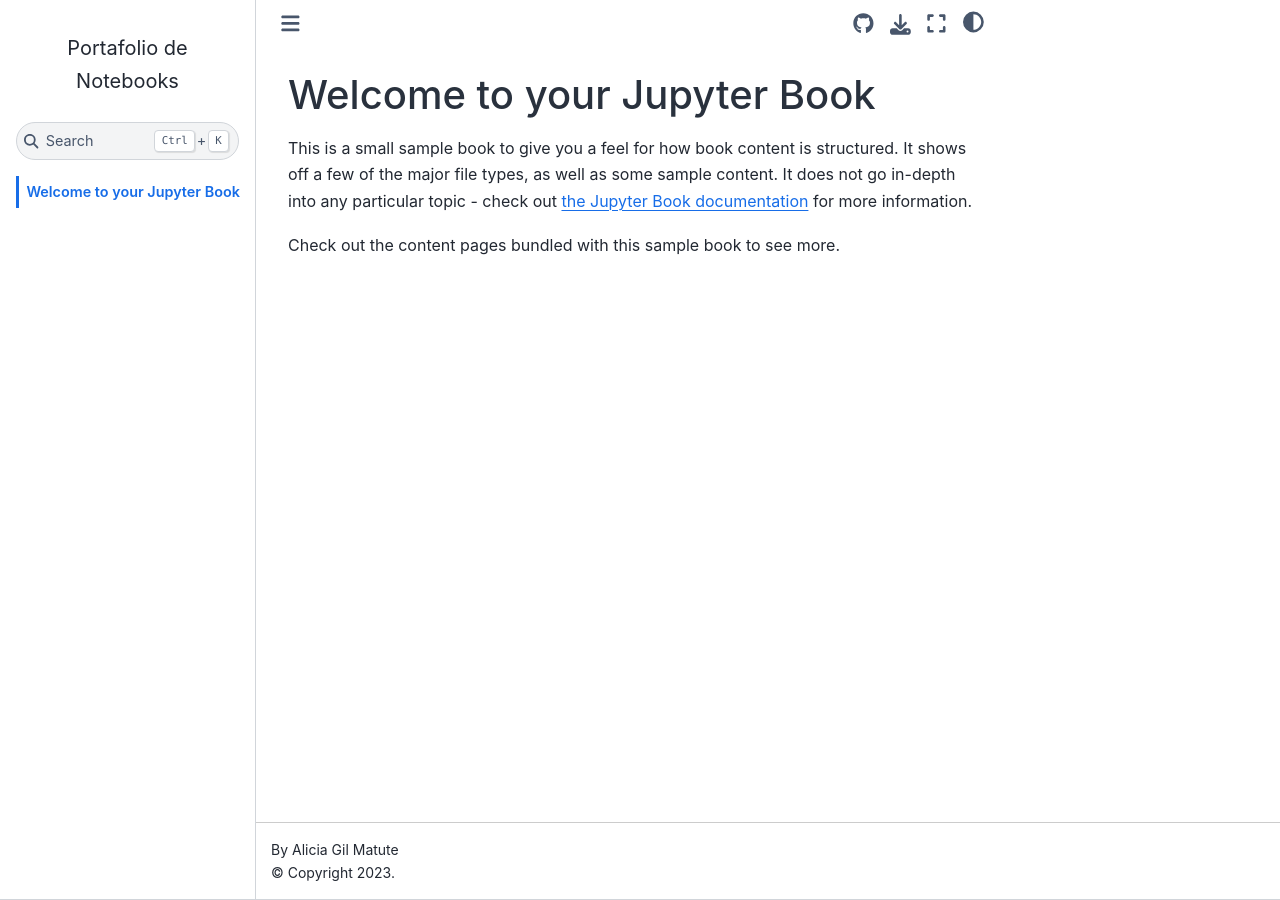
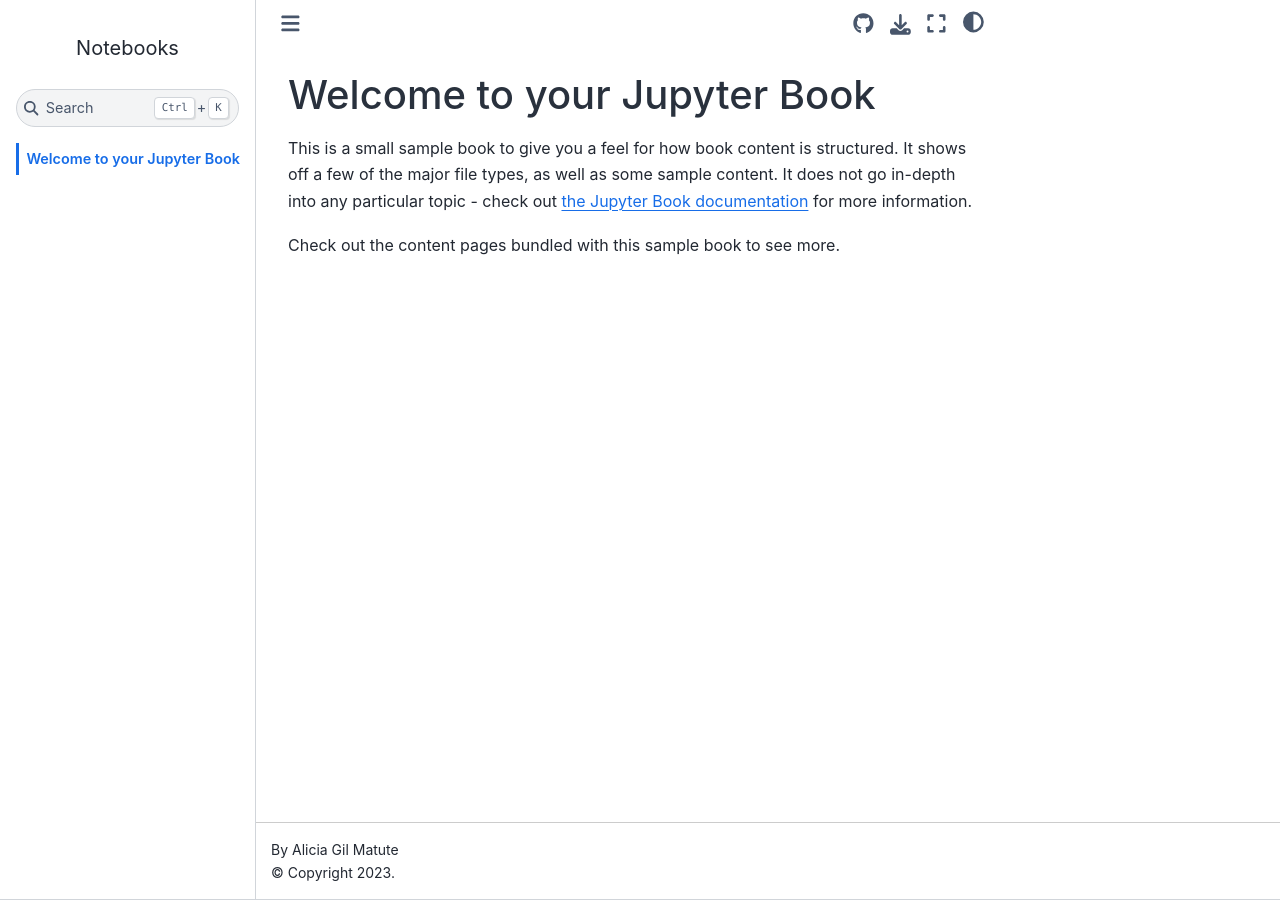
Before and after one commit to aliciagilmatute/jupyter-notebooks-hugo, a Jupyter Book: the page built from intro.md, in a window 1280 px wide. Built offline with Jupyter Book 1.0.4 settings and Sphinx 7.4.7 and the Sphinx Book theme 1.1.4, drawn with Linux system fonts in a browser that asks for light colours; pages that are not in the unit, such as notebooks, are missing from menus.

```diff
--- a/_config.yml
+++ b/_config.yml
@@ -1,7 +1,7 @@
 # Book settings
 # Learn more at https://jupyterbook.org/customize/config.html
 
-title: "Portafolio de Notebooks"
+title: "Notebooks"
 author: Alicia Gil Matute
 logo: ""
 
```
